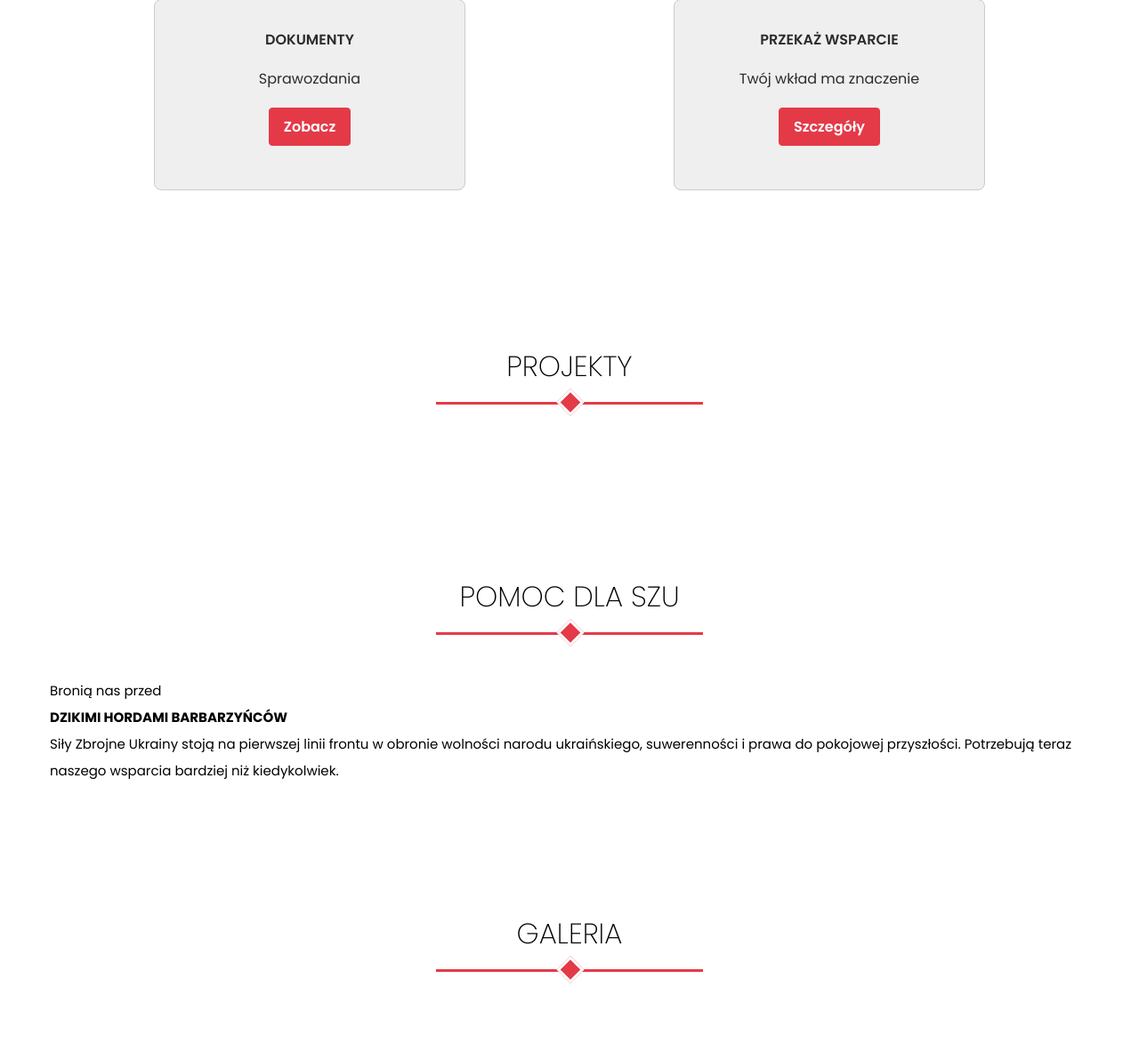
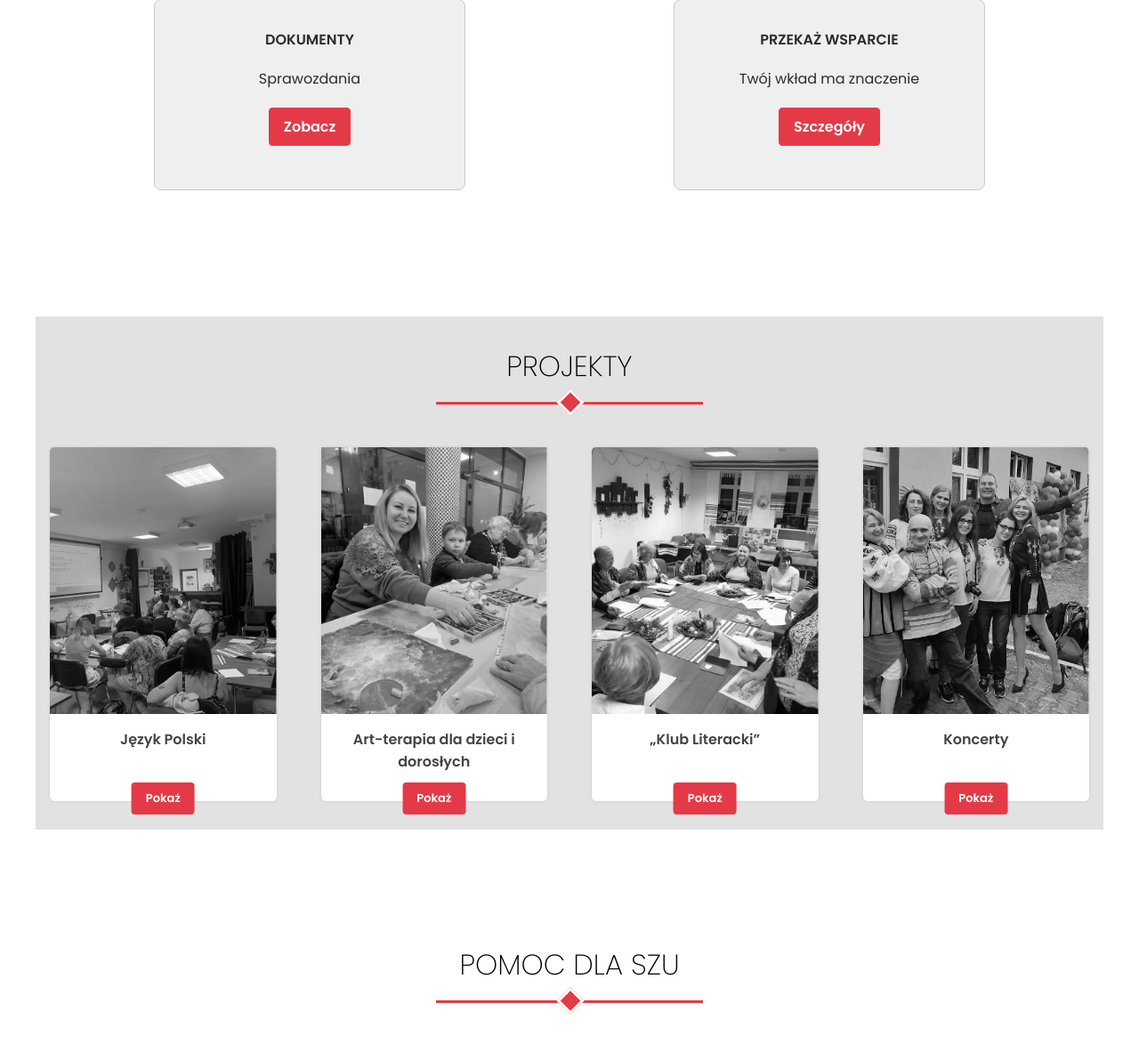
Before and after one commit to kavabata/sila, a PHP site: page / in a window 1280 px wide. Shown: the part 1452-2625 px from the top of the page at 89% size. Run offline with PHP 8.4, Linux system fonts and the light colour scheme.

Commit message:
PROGRAMS

```diff
--- a/css/sections.css
+++ b/css/sections.css
@@ -75,7 +75,7 @@ section {
   font-size: var(--font-size-lg);
 }
 
-
+/* AboutSection style start */
 #aboutSection p {
   text-align: center;
 }
@@ -133,3 +133,94 @@ section {
 #aboutSection .cards button:hover {
   box-shadow: 0 12px 16px 0 rgba(0,0,0,0.24), 0 17px 50px 0 rgba(0,0,0,0.19);
 }
+/* AboutSection style end */
+
+
+/* Program Section start */
+
+#programsSection {
+  background-color: #e2e2e2;
+}
+
+#programsSection .programsCards {
+  display: grid;
+  grid-template-columns: repeat(4, 1fr);
+  gap: 50px;
+}
+
+
+@media screen and (max-width: 1024px) {
+  #programsSection .programsCards {
+    grid-template-columns: repeat(2, 1fr);
+  }
+}
+
+@media screen and (max-width: 425px) {
+  #programsSection .programsCards {
+    grid-template-columns: 1fr;
+  }
+}
+
+#programsSection .programsCards .card{
+  background-color: #fff;
+  text-align: center;
+  padding-bottom: calc(var(--padding) * 2);
+  border-radius: 5px;
+  box-shadow: 0 0 3px 0 #c5c5c5;
+  position: relative;
+  margin-bottom: var(--padding);
+  width: 100%;
+}
+
+#programsSection .programsCards .card .cardImageContainer {
+  width: 100%;
+  height: 300px;
+  overflow: hidden;
+  position: relative;
+}
+
+#programsSection .programsCards .card .cardImage {
+  position: absolute;
+  top: 50%;
+  left: 50%;
+  transform: translate(-50%, -50%);
+  min-width: 100%;
+  min-height: 100%;
+  object-fit: cover;
+  background-position: center;
+  background-size: cover;
+  position: relative;
+  border-radius: 5px 5px 0 0;
+  max-width: 100%;
+  filter: grayscale(100%);
+  transition: 0.5s;
+}
+
+#programsSection .programsCards .card:hover .cardImage {
+  filter: grayscale(0%);
+  transition: 0.5s;
+}
+
+#programsSection .programsCards .card .title {
+  font-size: var(--font-md);
+  margin-top: var(--padding);
+  font-weight: 600;
+  color: #444
+}
+#programsSection .programsCards .card .button {
+  position: absolute;
+  left: 50%;
+  transform: translate(-50%);
+  /* background-color: var(--color-red); */
+  color: #fff;
+  bottom: var(--padding);
+  border: none;
+  cursor: pointer;
+  transition: 1s;
+  bottom: -15px;
+}
+#programsSection .programsCards .card .button:hover {
+  box-shadow: 0 12px 16px 0 rgba(0,0,0,0.24), 0 17px 50px 0 rgba(0,0,0,0.19);
+}
+
+/* Program Section end */
--- a/includes/section.php
+++ b/includes/section.php
@@ -18,8 +18,11 @@ function default_section($key, $section, $before = '', $after = '') {
     echo '<div class="' . $key .'Cards">';
     foreach($section['cards'] as $card):
       echo '<div class="card">';
+      if (isset($card['img'])) echo '<div class="cardImageContainer"><img src="' . $card['img'] . '" class="cardImage" /></div>';
+
       echo '<div class="title">' . $card['title'] . '</div>';
-      echo '<p>' . $card['description'] . '</p>';
+      if (isset($card['description'])) echo '<p>' . $card['description'] . '</p>';
+
       echo '<a href="' . $card['link'] . '" class="button">' . $card['button'] . '</a>';
       echo '</div>';
     endforeach;
--- a/lang/pl.php
+++ b/lang/pl.php
@@ -42,13 +42,33 @@ return [
         ],
         'programs' => [
             'title' => 'Projekty',
-            'items' => [
-                'polish_language' => 'Język Polski',
-                'art_therapy' => 'Art-terapia dla dzieci i dorosłych',
-                'literary_club' => '„Klub Literacki”',
-                'concerts' => 'Koncerty',
+            'cards' => [
+                'polish' => [
+                  'img' => 'img/jezyk_polski.webp',
+                  'title' => "Język Polski",
+                  'button' => 'Pokaż',
+                  'link' => 'l'
+                ],
+                'art' => [
+                  'img' => 'img/art2.webp',
+                  'title' => 'Art-terapia dla dzieci i dorosłych',
+                  'button' => 'Pokaż',
+                  'link' => 'l'
+                ],
+                'club' => [
+                  'img' => 'img/klub_literacki.webp',
+                  'title' => '„Klub Literacki”',
+                  'button' => 'Pokaż',
+                  'link' => 'l'
+                ],
+                'concerts' => [
+                  'img' => 'img/koncerty_main_foto.webp',
+                  'title' => 'Koncerty',
+                  'button' => 'Pokaż',
+                  'link' => 'l'
+                ],
             ],
-            'show_button' => 'Pokaż',
+
         ],
         'military' => [
             'title' => 'Pomoc dla SZU',
```
Also changed, not shown: lang/en.php (+26 -7 lines).
